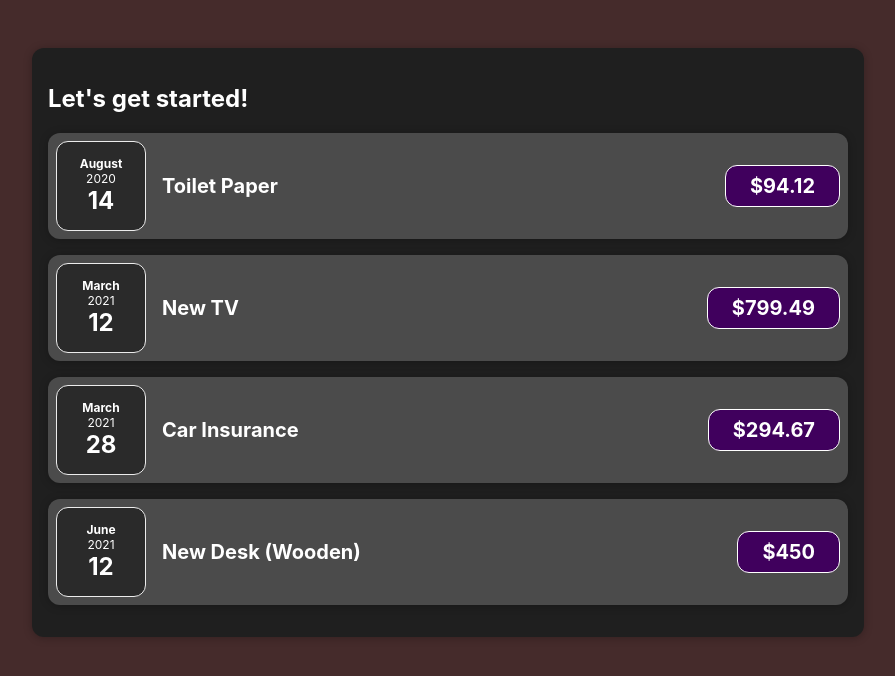
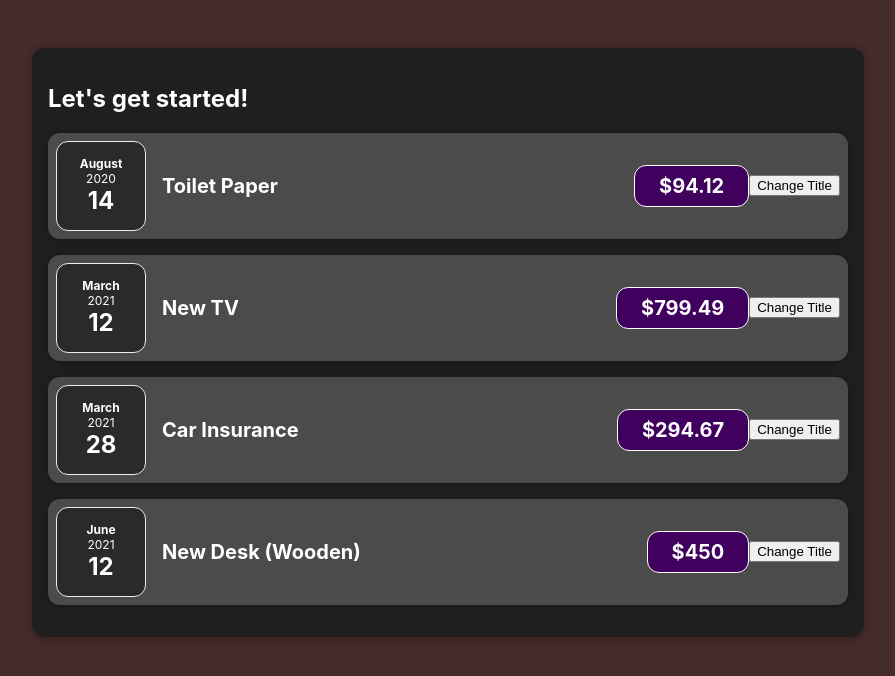
Before and after one commit to Setmaster/react-expensetracker, a React (Create React App) app: page / in a window 1280 px wide. Shown: the top 676 px of the page, without its empty margins (192-1087 px from the left). Built offline with nearby package versions, Linux system fonts and the light colour scheme.

Commit message:
Added change title button to ExpenseItem and function to handle clicks

```diff
--- a/src/components/Expenses/ExpenseItem.js
+++ b/src/components/Expenses/ExpenseItem.js
@@ -6,17 +6,21 @@ const ExpenseItem = (props) => {
 
     const title = props.data.title;
     const amount = props.data.amount;
+    const clickHandler = () => {
+        console.log("Clicked");
+    }
+
 
     return (
         <Card className={"expense-item"}>
             <ExpenseDate
             date={props.data.date}
             />
-
             <div className={"expense-item__description"}>
                 <h2>{title}</h2>
                 <div className={"expense-item__price"}>${amount}</div>
             </div>
+            <button onClick={clickHandler}>Change Title</button>
         </Card>
     )
 }
```
